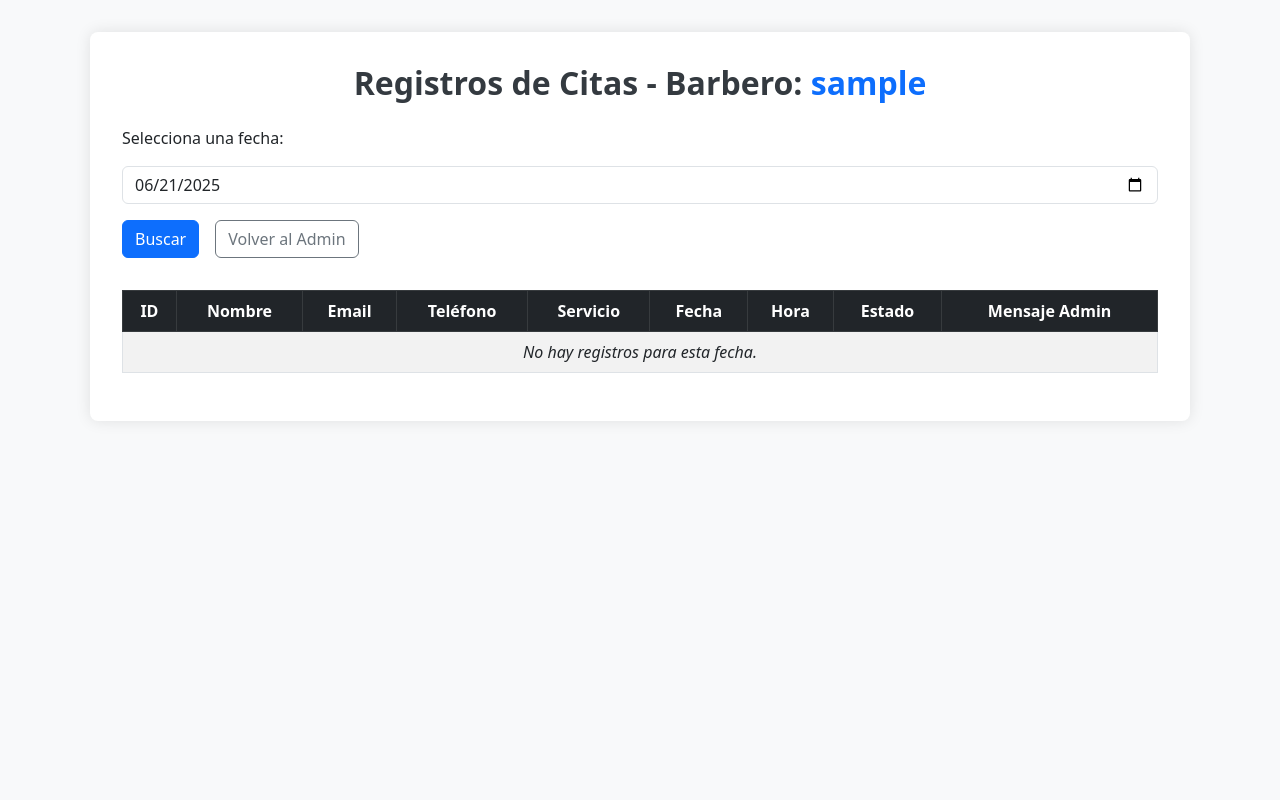
After one commit to JesusCifuent7s/michaelbarber.shop, a Flask app: page /registros in a window 1280 px wide. The commit adds this page. Run offline with Flask 3, Linux system fonts and the light colour scheme; the visitor is signed in with stand-in values (Sample User, id 1); data comes from the database, SQL or seed files in the repository; both versions use the stored data as it was after the commit.

Commit message:
Primer commit

```diff
--- a/app.py
+++ b/app.py
@@ -360,6 +360,30 @@ def reporte_excel():
     response.headers['Content-Type'] = 'application/vnd.openxmlformats-officedocument.spreadsheetml.sheet'
     response.headers['Content-Disposition'] = f'attachment; filename=reporte_citas_{barbero_actual}.xlsx'
     return response
+@app.route('/registros', methods=['GET'])
+def registros():
+    if not session.get('logged_in'):
+        flash('Debes iniciar sesión para acceder a la intranet.', 'warning')
+        return redirect(url_for('login'))
+
+    db = get_db()
+    barbero_actual = session.get('username')
+    fecha_seleccionada = request.args.get('fecha')
+
+    # Si no hay fecha seleccionada, mostrar la fecha de hoy
+    if not fecha_seleccionada:
+        fecha_seleccionada = datetime.now().strftime('%Y-%m-%d')
+
+    c = db.cursor()
+    # Consultar citas para ese barbero y fecha, sin importar el estado
+    c.execute("""
+        SELECT * FROM citas
+        WHERE barbero = ? AND fecha = ?
+        ORDER BY hora ASC
+    """, (barbero_actual, fecha_seleccionada))
+    registros = c.fetchall()
+
+    return render_template('registros.html', registros=registros, fecha=fecha_seleccionada, barbero=barbero_actual)
 
 if __name__ == '__main__':
     if not os.path.exists(DATABASE):
--- /dev/null
+++ b/templates/registros.html
@@ -0,0 +1,124 @@
+<!DOCTYPE html>
+<html lang="es">
+<head>
+    <meta charset="UTF-8" />
+    <title>Registros de Citas - Barbería Michael</title>
+    <link href="https://cdn.jsdelivr.net/npm/bootstrap@5.3.0/dist/css/bootstrap.min.css" rel="stylesheet"/>
+    <style>
+        body {
+            background: #f8f9fa;
+            min-height: 100vh;
+            display: flex;
+            flex-direction: column;
+            align-items: center;
+            padding: 2rem;
+        }
+        .container {
+            max-width: 1100px;
+            width: 100%;
+            background: white;
+            padding: 2rem;
+            border-radius: 0.5rem;
+            box-shadow: 0 0 15px rgba(0,0,0,0.1);
+        }
+        h2 {
+            font-weight: 700;
+            margin-bottom: 1.5rem;
+            color: #343a40;
+        }
+        table thead th {
+            vertical-align: middle;
+        }
+        table tbody tr:hover {
+            background-color: #e9f5ff;
+            cursor: default;
+        }
+        .form-inline {
+            display: flex;
+            align-items: center;
+            gap: 1rem;
+            flex-wrap: wrap;
+            margin-bottom: 2rem;
+        }
+        .form-inline label {
+            font-weight: 500;
+            margin-bottom: 0;
+        }
+        .btn-secondary {
+            white-space: nowrap;
+        }
+        @media (max-width: 576px) {
+            .form-inline {
+                flex-direction: column;
+                align-items: flex-start;
+            }
+            .form-inline button,
+            .form-inline a {
+                width: 100%;
+                text-align: center;
+            }
+        }
+    </style>
+</head>
+<body>
+
+<div class="container">
+    <h2 class="text-center">Registros de Citas - Barbero: <span class="text-primary">{{ barbero }}</span></h2>
+
+    <form method="get" action="{{ url_for('registros') }}" class="form-inline">
+        <label for="fecha" class="form-label">Selecciona una fecha:</label>
+        <input type="date" id="fecha" name="fecha" value="{{ fecha }}" class="form-control" required>
+        <button type="submit" class="btn btn-primary">Buscar</button>
+        <a href="{{ url_for('admin') }}" class="btn btn-outline-secondary">Volver al Admin</a>
+    </form>
+
+    <div class="table-responsive">
+        <table class="table table-striped table-bordered align-middle text-center">
+            <thead class="table-dark">
+                <tr>
+                    <th>ID</th>
+                    <th>Nombre</th>
+                    <th>Email</th>
+                    <th>Teléfono</th>
+                    <th>Servicio</th>
+                    <th>Fecha</th>
+                    <th>Hora</th>
+                    <th>Estado</th>
+                    <th>Mensaje Admin</th>
+                </tr>
+            </thead>
+            <tbody>
+                {% if registros %}
+                    {% for cita in registros %}
+                    <tr>
+                        <td>{{ cita['id'] }}</td>
+                        <td class="text-start">{{ cita['nombre'] }}</td>
+                        <td>{{ cita['email'] }}</td>
+                        <td>{{ cita['telefono'] }}</td>
+                        <td>{{ cita['servicio'] }}</td>
+                        <td>{{ cita['fecha'] }}</td>
+                        <td>{{ cita['hora'] }}</td>
+                        <td>
+                            {% if cita['estado'] == 'aceptada' %}
+                                <span class="badge bg-success">Aceptada</span>
+                            {% elif cita['estado'] == 'rechazada' %}
+                                <span class="badge bg-danger">Rechazada</span>
+                            {% else %}
+                                <span class="badge bg-warning text-dark">Pendiente</span>
+                            {% endif %}
+                        </td>
+                        <td class="text-start">{{ cita['mensaje_admin'] or '-' }}</td>
+                    </tr>
+                    {% endfor %}
+                {% else %}
+                    <tr>
+                        <td colspan="9" class="text-center fst-italic">No hay registros para esta fecha.</td>
+                    </tr>
+                {% endif %}
+            </tbody>
+        </table>
+    </div>
+</div>
+
+</body>
+</html>
```
Also changed, not shown: templates/admin.html (+126 -17 lines), templates/agendar.html (+56 -8 lines), barberia_michael.db.
